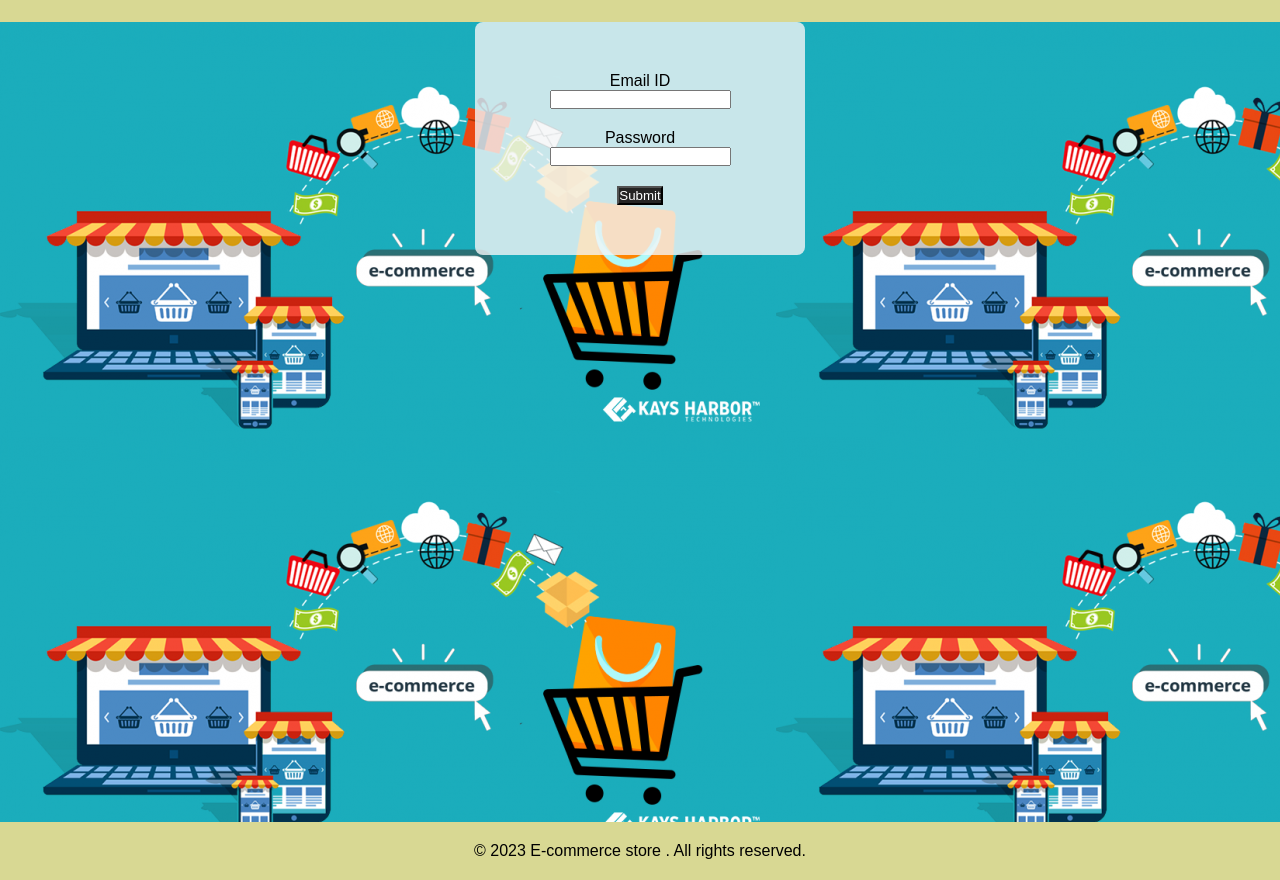
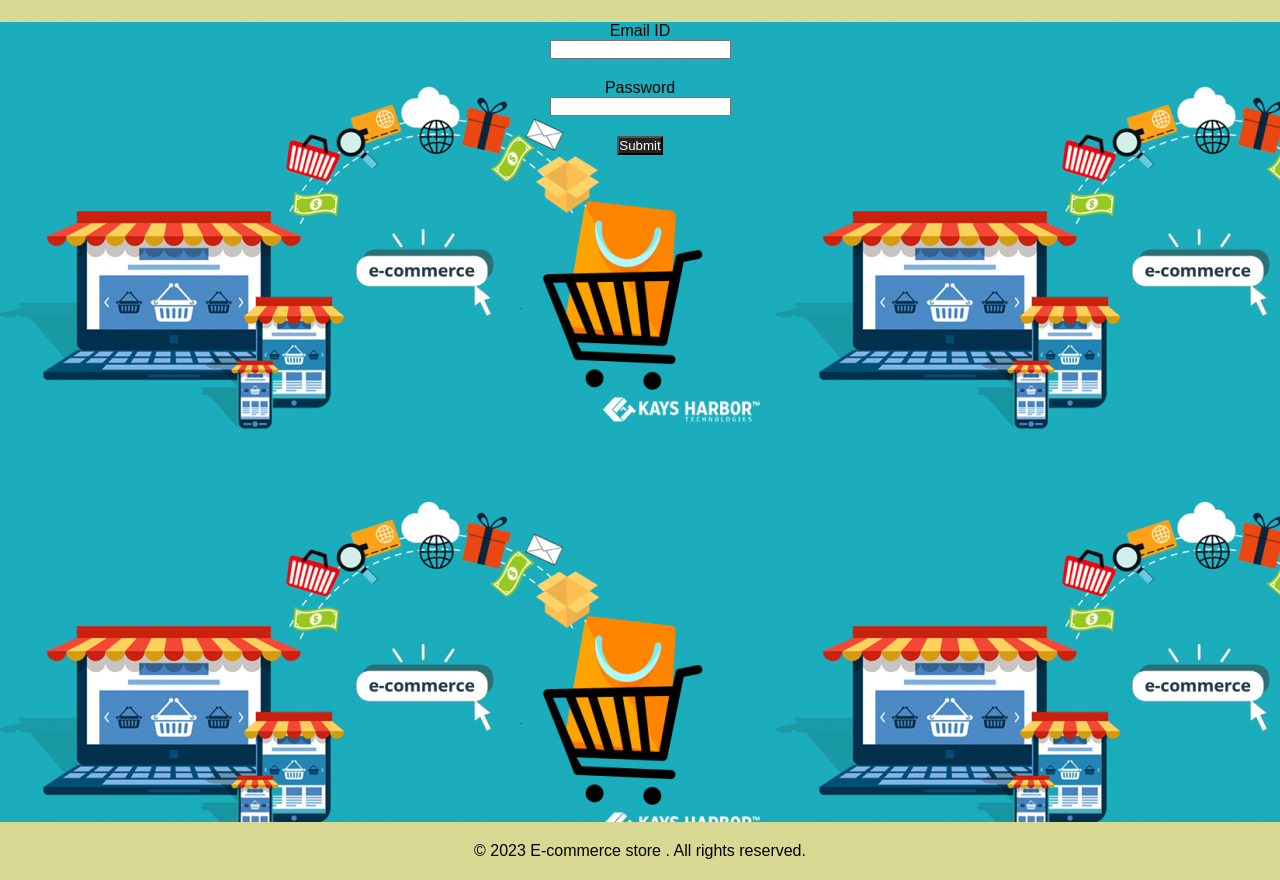
Before and after one commit to Vaanchith-shetty/E-commerce-, a plain HTML site: page signin.html in a window 1280 px wide. Shown: the part 65-945 px from the top of the page. Drawn offline with Linux system fonts and the light colour scheme.

Commit message:
Update signin.html

```diff
--- a/signin.html
+++ b/signin.html
@@ -11,7 +11,6 @@
         <h1>Sign-In</h1>
     </header>
     <main>
-        <div class="form-box">
         <form class="signin-form">
             <lable for="email">Email ID</lable>
             <input type="email" id="email" name="email" required>
@@ -19,11 +18,12 @@
             <input type="password" id="password"name="password" required>
             <button type="submit">Submit</button>
         </form>
-        </div>
+
     </main>
      <footer>
         <p>&copy; 2023 E-commerce store . All rights reserved.</p>
     </footer>
 
 </body>
+
 </html>
```
